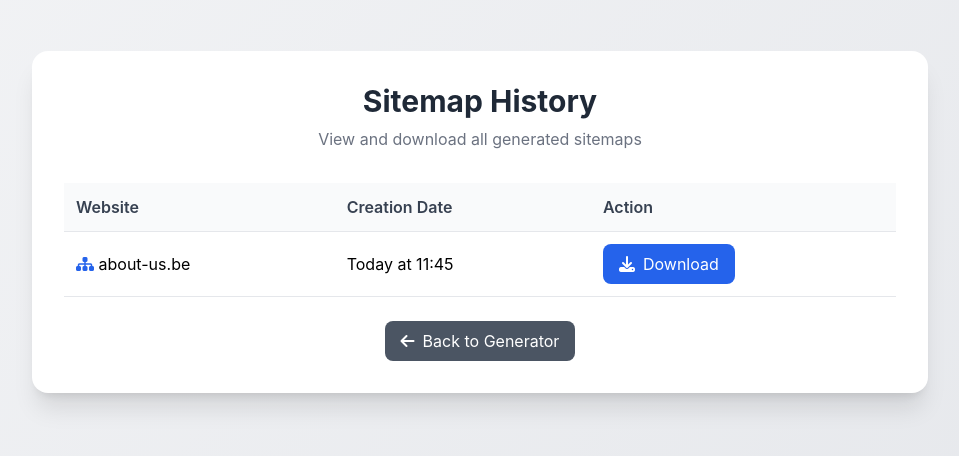
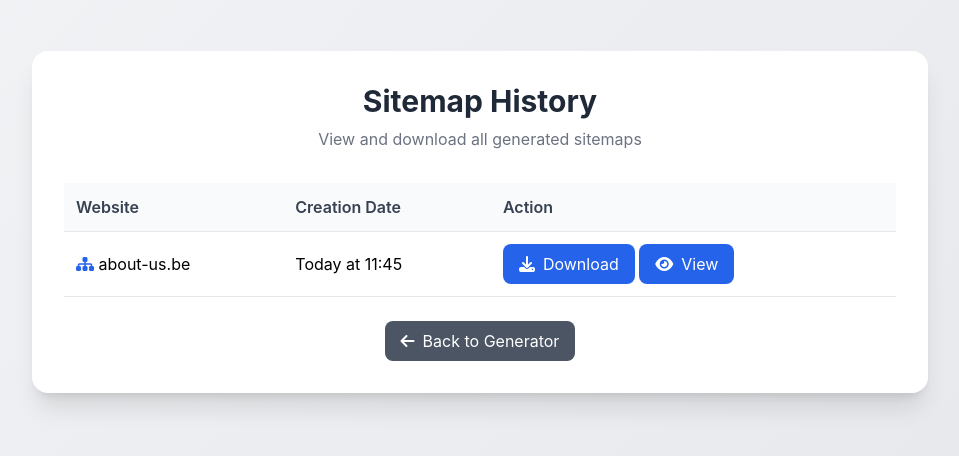
Before and after one commit to mohamedabdellhay/sitemap-generator, a Flask app: page /sitemaps in a window 1280 px wide. Shown: the part 178-634 px from the top of the page, without its empty margins (160-1119 px from the left). Run offline with Flask 3, Linux system fonts and the light colour scheme; some libraries are stand-ins or nearby versions.

Commit message:
fix some app issue

```diff
--- a/app.py
+++ b/app.py
@@ -8,6 +8,8 @@ from sitemap_generator import SitemapGenerator
 from urllib.parse import urlparse
 import re
 from util import format_creation_date
+import gzip
+
 app = Flask(__name__)
 app.config['UPLOAD_FOLDER'] = 'last_work'
 LOG_FILE = 'app.log'
@@ -156,6 +158,16 @@ def download_sitemap(filename):
     logger.info(f"Downloading file: {filename}")
     return send_file(file_path, as_attachment=True)
 
+@app.route("/view/<filename>/<path:subpath>")
+def view_sitemap(filename, subpath):
+    file_path = f"last_work/{filename}"
+    try:
+        with gzip.open(file_path, 'rt', encoding='utf-8') as f:
+            content = f.read()
+        return Response(content, mimetype='application/xml')
+    except UnicodeDecodeError:
+        return "Error: Unable to decode the file. Ensure it is a valid UTF-8 encoded gzip file.", 500
+
 @app.route('/sitemaps')
 def sitemaps():
     try:
--- a/templates/sitemaps.html
+++ b/templates/sitemaps.html
@@ -81,10 +81,16 @@
                         </td>
                         <td>{{ sitemap.creation_date }}</td>
                         <td>
-                            <a href="{{ url_for('download_sitemap', filename=sitemap.filename) }}"
-                                class="btn bg-blue-600 text-white py-2 px-4 rounded-lg hover:bg-blue-700 flex items-center gap-2 inline-flex">
-                                <i class="fas fa-download"></i> Download
-                            </a>
+                            <div>
+                                <a href="{{ url_for('download_sitemap', filename=sitemap.filename) }}"
+                                    class="btn bg-blue-600 text-white py-2 px-4 rounded-lg hover:bg-blue-700 flex items-center gap-2 inline-flex">
+                                    <i class="fas fa-download"></i> Download
+                                </a>
+                                <a href="{{ url_for('view_sitemap', filename=sitemap.filename, subpath=sitemap.domain) }}/sitemap.xml"
+                                    class="btn bg-blue-600 text-white py-2 px-4 rounded-lg hover:bg-blue-700 flex items-center gap-2 inline-flex">
+                                    <i class="fa-duotone fa-solid fa-eye"></i> View
+                                </a>
+                            </div>
                         </td>
                     </tr>
                     {% endfor %}
```
Also changed, not shown: 1 other file.
